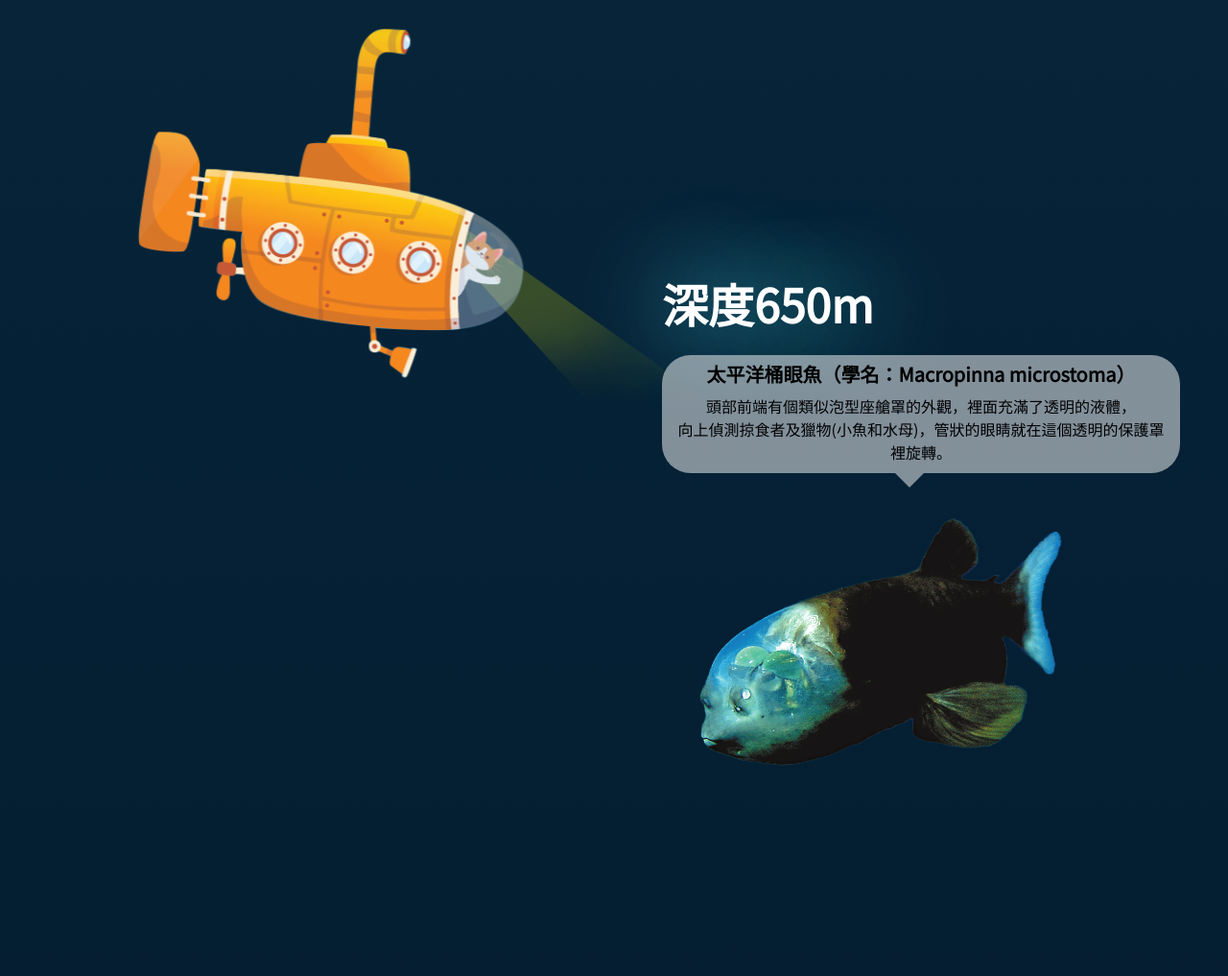
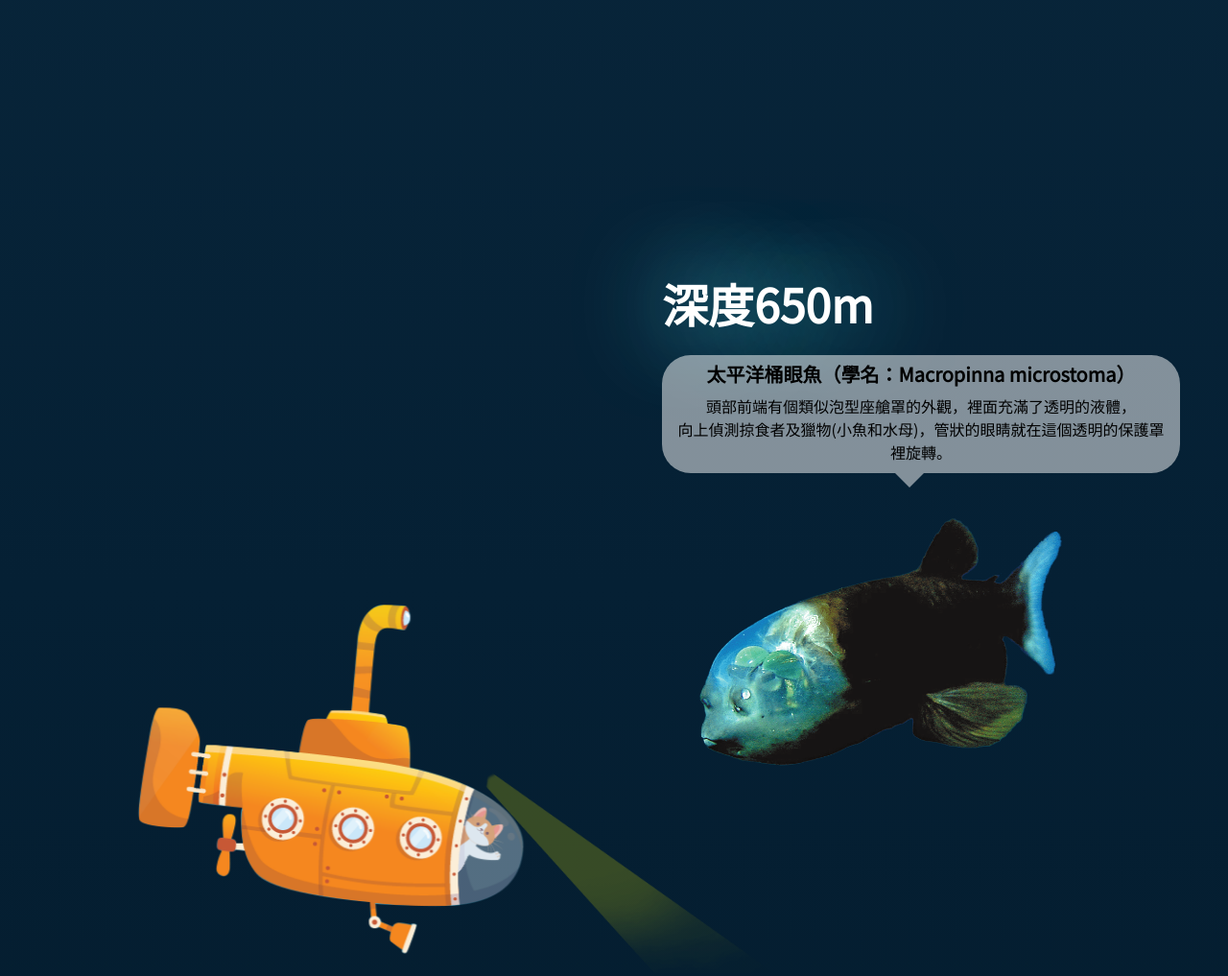
Before and after one commit to Abincat/YPARK_RWD, a plain HTML site: page Ecology.html in a window 1280 px wide. Shown: the part 8997-10014 px from the top of the page at 96% size. Drawn offline with Linux system fonts and the light colour scheme; a web font is replaced by a local one.

Commit message:
Update Ecology.css

```diff
--- a/css/Ecology.css
+++ b/css/Ecology.css
@@ -71,7 +71,7 @@
     width: 100%;
     position: absolute;
     top: 70%;
-    height: 8200px;
+    height: 1100vh;
 }
 
 .catDiver {
@@ -86,7 +86,7 @@
 .rulerPosition {
     width: 100%;
     top: 150%;
-    height: 2260vh;
+    height: 2000vh;
     position: absolute;
 }
 
@@ -101,8 +101,8 @@
     /* border: 3px solid rgb(242, 61, 179); */
     width: 100%;
     position: absolute;
-    top: 9000px;
-    height: 6300px;
+    top: 1200vh;
+  height: 880vh;
 
 }
 
@@ -118,9 +118,9 @@
     position: sticky;
   width: 300px;
   opacity: 0.7;
-    top: 70%;
+  top: 50%;
   z-index: 2;
-    right: 43%;
+  left: 20%;
   overflow: hidden;
   animation: swing 4s infinite;
   transform-origin: 0% 0%;
```
Lines whose indentation alone changed are shown as unchanged.
